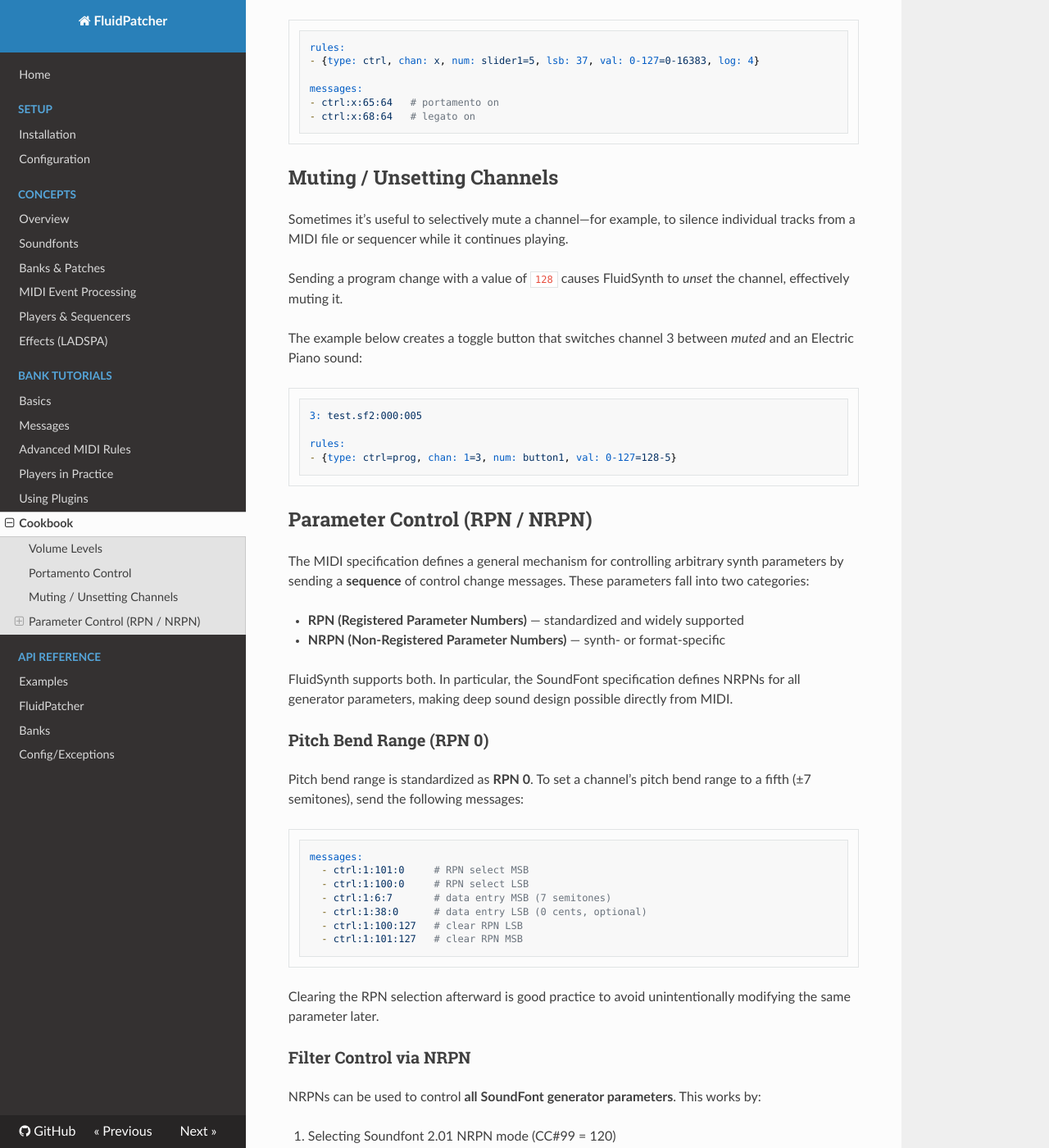
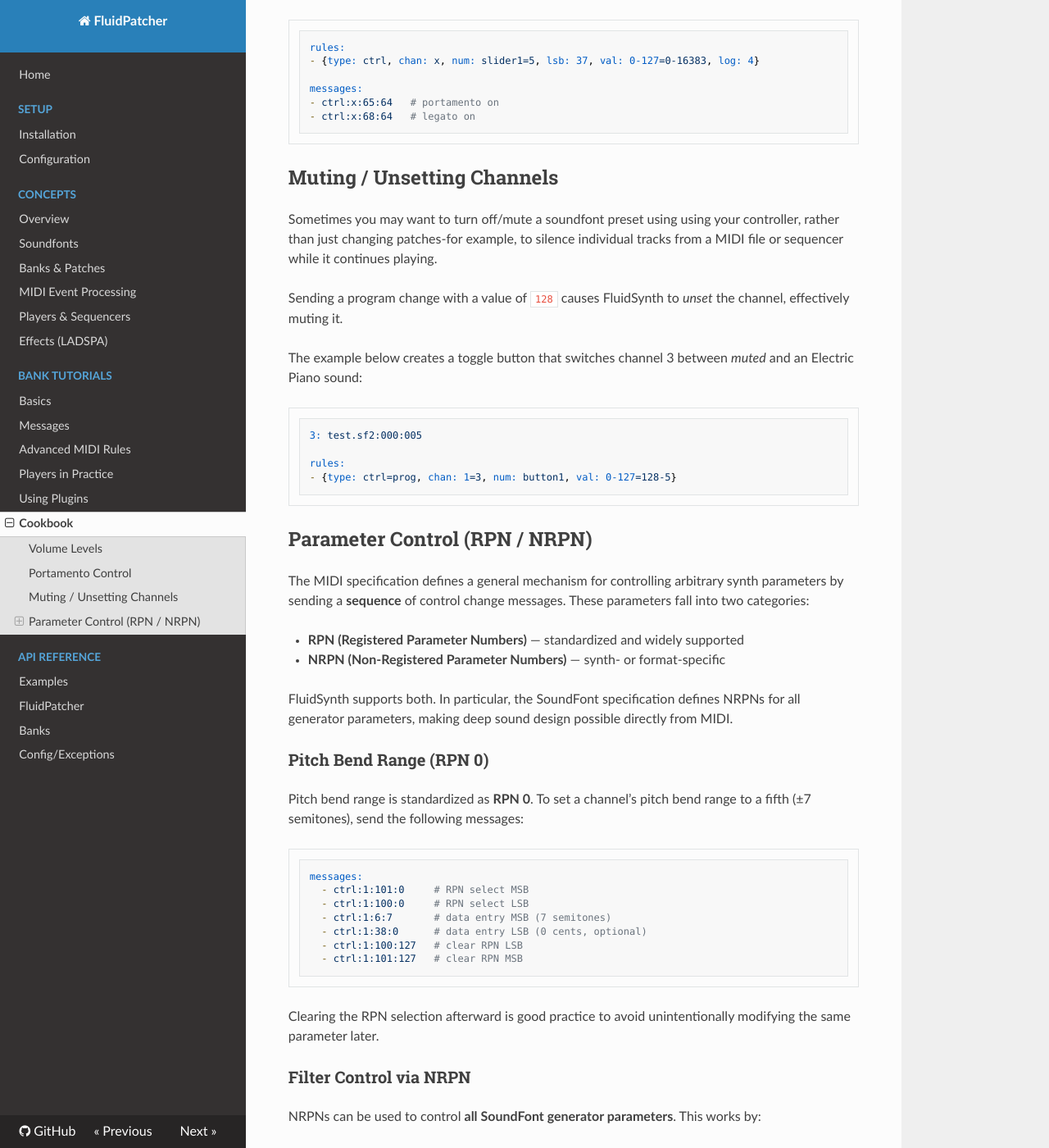
Before and after one commit to GeekFunkLabs/fluidpatcher, an MkDocs documentation site: the page built from docs/tutorial/cookbook.md, in a window 1280 px wide and 1400 px high, scrolled down 1041 px. Shown: the whole window at 82% size. Built offline with MkDocs 1.6.1, drawn with Linux system fonts in a browser that asks for light colours; nearby versions of some CDN libraries; some of the changed text lies outside the part shown.

Commit message:
update docs

````diff
--- a/docs/tutorial/cookbook.md
+++ b/docs/tutorial/cookbook.md
@@ -50,8 +50,9 @@
 
 ## Muting / Unsetting Channels
 
-Sometimes it’s useful to selectively mute a channel—for example, to
-silence individual tracks from a MIDI file or sequencer while it
+Sometimes you may want to turn off/mute a soundfont preset using using
+your controller, rather than just changing patches-for example,
+to silence individual tracks from a MIDI file or sequencer while it
 continues playing.
 
 Sending a program change with a value of `128` causes FluidSynth to
@@ -116,12 +117,12 @@
 
 ```yaml
 rules:
-- {type: ctrl, chan: 1, num: slider1=99, val: =120}     # NRPN MSB
-- {type: ctrl, chan: 1, num: slider1=98, val: =8}       # generator: filter cutoff
+- {type: ctrl, chan: 1, num: slider1=99, val: =120}  # NPRN select MSB: Soundfont
+- {type: ctrl, chan: 1, num: slider1=98, val: =8}    # NPRN select LSB: generator 8 - filter cutoff
 - {type: ctrl, chan: 1, num: slider1=6, lsb: 38,
-   val: 0-127=5000-8000, log: 0.02}                     # data entry
-- {type: ctrl, chan: 1, num: slider1=99, val: =127}     # clear NRPN MSB
-- {type: ctrl, chan: 1, num: slider1=98, val: =127}     # clear NRPN LSB
+   val: 0-127=5000-8000, log: 0.02}                  # data entry
+- {type: ctrl, chan: 1, num: slider1=99, val: =127}  # clear NRPN MSB
+- {type: ctrl, chan: 1, num: slider1=98, val: =127}  # clear NRPN LSB
 ```
 
 Finding a musically useful range often requires experimentation, as
````
Also changed, not shown: docs/README.md (+4 -2 lines).
